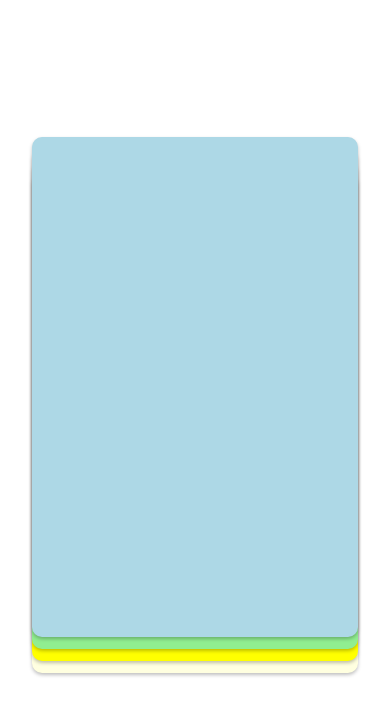
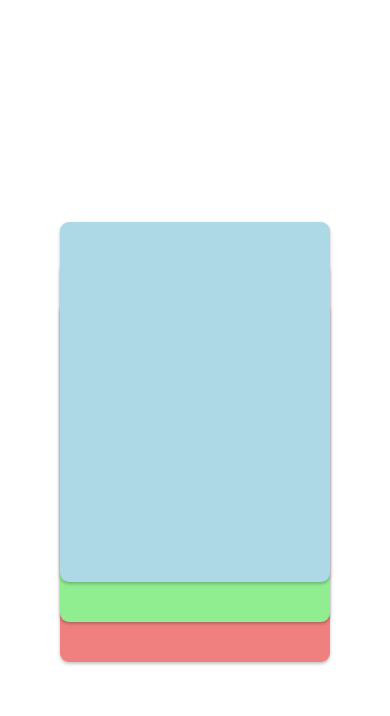
Before and after one commit to nikhiltony26/SwipeAnimation_APP, a React Native app: screen / in a window 390 px wide. Shown: the top 716 px of the page. Built offline with nearby package versions, Linux system fonts and the light colour scheme.

Commit message:
resync auto-sync

```diff
--- a/App.js
+++ b/App.js
@@ -1,16 +1,16 @@
-import React, { useRef } from 'react';
+import React, { useRef, useState } from 'react';
 import { View, StyleSheet, Animated, PanResponder, Dimensions } from 'react-native';
 import Icon from 'react-native-vector-icons/FontAwesome';
 
 const SCREEN_WIDTH = Dimensions.get('window').width;
 const SCREEN_HEIGHT = Dimensions.get('window').height;
-const CARD_WIDTH = 326;
-const CARD_HEIGHT = 500;
-const BEHIND_CARD_SCALE = 1.0; // Increase the scale of the behind card
+const CARD_WIDTH = 300;
+const CARD_HEIGHT = 400;
+const BEHIND_CARD_SCALE = 0.9; // Decrease the scale of the behind card initially
 
-const Card = ({ backgroundColor, index, onSwipe }) => {
+const Card = ({ backgroundColor, index, onSwipe, swipedIndex }) => {
   const position = useRef(new Animated.ValueXY()).current;
-  const scale = useRef(new Animated.Value(1)).current; // Scale value for the card
+  const scale = useRef(new Animated.Value(BEHIND_CARD_SCALE)).current; // Scale value for the card
 
   const rotate = position.x.interpolate({
     inputRange: [-SCREEN_WIDTH / 2, 0, SCREEN_WIDTH / 2],
@@ -43,22 +43,10 @@ const Card = ({ backgroundColor, index, onSwipe }) => {
       onPanResponderRelease: (event, gesture) => {
         if (gesture.dx > 120) {
           // Swipe animation to the right
-          Animated.timing(position, {
-            toValue: { x: SCREEN_WIDTH + CARD_WIDTH, y: 0 },
-            duration: 150, // Shortened duration
-            useNativeDriver: false,
-          }).start(() => {
-            onSwipe('right');
-          });
+          onSwipe('right');
         } else if (gesture.dx < -120) {
           // Swipe animation to the left
-          Animated.timing(position, {
-            toValue: { x: -SCREEN_WIDTH - CARD_WIDTH, y: 0 },
-            duration: 180, // Shortened duration
-            useNativeDriver: false,
-          }).start(() => {
-            onSwipe('left');
-          });
+          onSwipe('left');
         } else {
           // Not a significant swipe, animate back to initial position
           Animated.spring(position, {
@@ -71,6 +59,13 @@ const Card = ({ backgroundColor, index, onSwipe }) => {
     })
   ).current;
 
+  // Adjust scale of the card based on its index and swipedIndex
+  Animated.timing(scale, {
+    toValue: index === swipedIndex ? 1 : BEHIND_CARD_SCALE,
+    duration: 300,
+    useNativeDriver: false,
+  }).start();
+
   return (
     <Animated.View
       {...panResponder.panHandlers}
@@ -78,11 +73,9 @@ const Card = ({ backgroundColor, index, onSwipe }) => {
         styles.cardContainer,
         {
           transform: [
-            { translateY: index * 12 },
+            { translateY: index * 40 },
             { translateX: position.x },
-            { scale: index === 0 ? scale : 1 },
-            // Add translation for the card behind
-            { translateX: index * 0 }, // Adjust the value for desired effect
+            { scale: scale },
           ],
         },
       ]}
@@ -108,18 +101,20 @@ const Card = ({ backgroundColor, index, onSwipe }) => {
   );
 };
 
+const SwipeAnimationApp = () => {
+  const [swipedIndex, setSwipedIndex] = useState(null);
 
-const SwipeAnimationApp = () => {
   const handleSwipe = (direction) => {
     console.log('Swiped:', direction);
+    // Set the index of the swiped card
+    setSwipedIndex(0); // Assuming only the front card is swiped for this example
   };
 
   return (
     <View style={{ flex: 1 }}>
-      <Card backgroundColor="lightyellow" index={3} onSwipe={handleSwipe} />
-      <Card backgroundColor="yellow" index={2} onSwipe={handleSwipe} />
-      <Card backgroundColor="lightgreen" index={1} onSwipe={handleSwipe} />
-      <Card backgroundColor="lightblue" index={0} onSwipe={handleSwipe} />
+      <Card backgroundColor="lightcoral" index={2} onSwipe={handleSwipe} swipedIndex={swipedIndex} />
+      <Card backgroundColor="lightgreen" index={1} onSwipe={handleSwipe} swipedIndex={swipedIndex} />
+      <Card backgroundColor="lightblue" index={0} onSwipe={handleSwipe} swipedIndex={swipedIndex} />
     </View>
   );
 };
@@ -127,7 +122,7 @@ const SwipeAnimationApp = () => {
 const styles = StyleSheet.create({
   cardContainer: {
     position: 'absolute',
-    top: SCREEN_HEIGHT / 2 - (CARD_HEIGHT + 70) / 2,
+    top: SCREEN_HEIGHT / 2 - (CARD_HEIGHT + 40) / 2,
     left: SCREEN_WIDTH / 2 - CARD_WIDTH / 2,
     zIndex: 2,
   },
@@ -142,7 +137,7 @@ const styles = StyleSheet.create({
     },
     shadowOpacity: 0.25,
     shadowRadius: 3.84,
-    elevation: 40,
+    elevation: 5,
     justifyContent: 'center',
     alignItems: 'center',
     backgroundColor: 'white',
```
